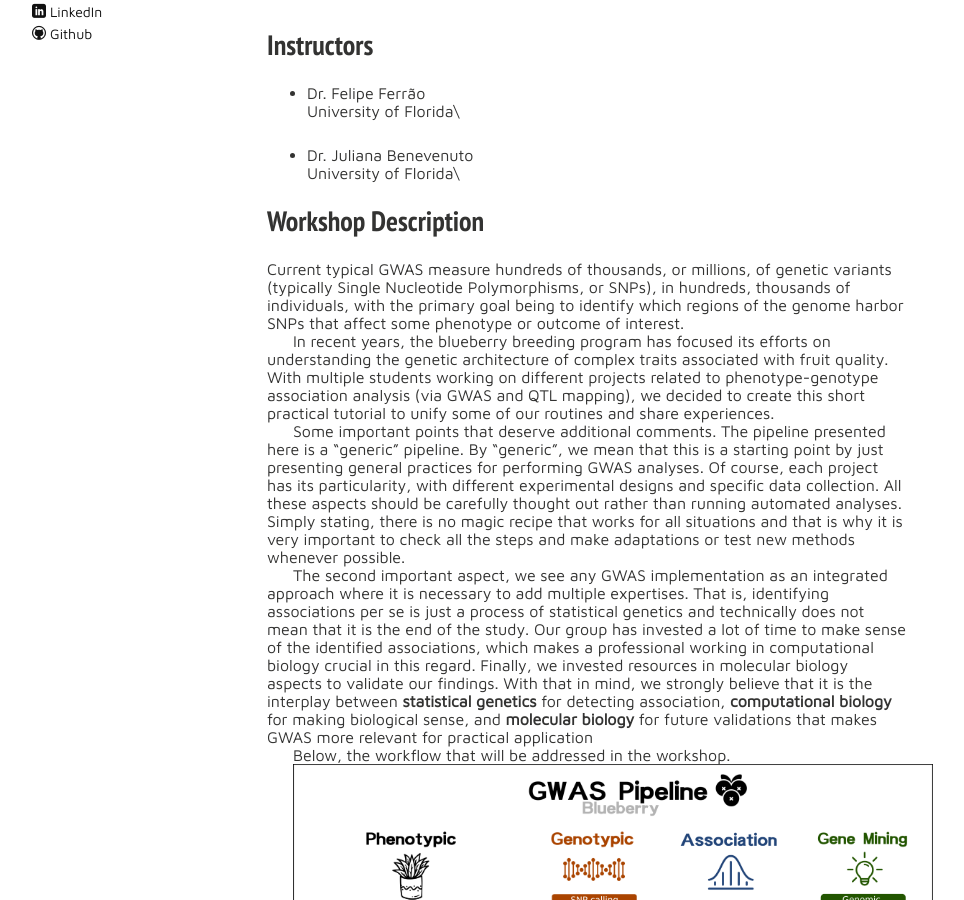
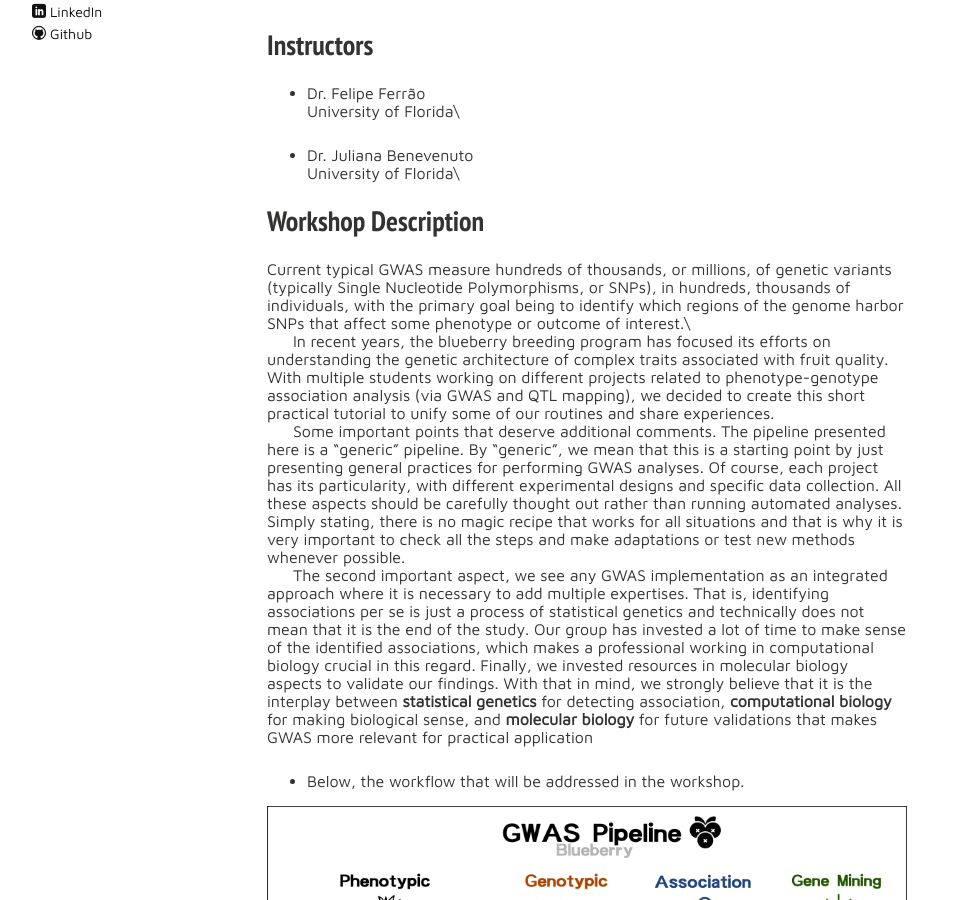
Before and after one commit to lfelipe-ferrao/lfelipe-ferrao.github.io, a Jekyll site: the page built from class/GWAS/index.md, in a window 1280 px wide and 900 px high, scrolled down 394 px. Shown: the whole window, without its empty margins (53-1017 px from the left). Built offline with Jekyll 4.4.1, drawn with Linux system fonts in a browser that asks for light colours; nearby versions of some CDN libraries; our own code applies the rules of GitHub Pages for plain Markdown files.

```diff
--- a/class/GWAS/index.md
+++ b/class/GWAS/index.md
@@ -12,7 +12,7 @@ University of Florida\
 
 ## Workshop Description
 
-Current typical GWAS  measure hundreds of thousands, or millions, of genetic variants (typically Single Nucleotide Polymorphisms, or SNPs), in hundreds, thousands of individuals, with the primary goal being to identify which regions of the genome harbor SNPs that affect some phenotype or outcome of interest.
+Current typical GWAS  measure hundreds of thousands, or millions, of genetic variants (typically Single Nucleotide Polymorphisms, or SNPs), in hundreds, thousands of individuals, with the primary goal being to identify which regions of the genome harbor SNPs that affect some phenotype or outcome of interest.\\
 
 
 In recent years, the blueberry breeding program has focused its efforts on understanding the genetic architecture of complex traits associated with fruit quality. With multiple students working on different projects related to phenotype-genotype association analysis (via GWAS and QTL mapping), we decided to create this short practical tutorial to unify some of our routines and share experiences.
@@ -24,7 +24,7 @@ Some important points that deserve additional comments. The pipeline presented h
 The second important aspect, we see any GWAS implementation as an integrated approach where it is necessary to add multiple expertises. That is, identifying associations per se is just a process of statistical genetics and technically does not mean that it is the end of the study. Our group has invested a lot of time to make sense of the identified associations, which makes a professional working in computational biology crucial in this regard. Finally, we invested resources in molecular biology aspects to validate our findings. With that in mind, we strongly believe that it is the interplay between **statistical genetics** for detecting association, **computational biology** for making biological sense, and **molecular biology** for future validations that makes GWAS more relevant for practical application
 
 
-Below, the workflow that will be addressed in the workshop.
+- Below, the workflow that will be addressed in the workshop.
 
 
 <p align="center">
```
